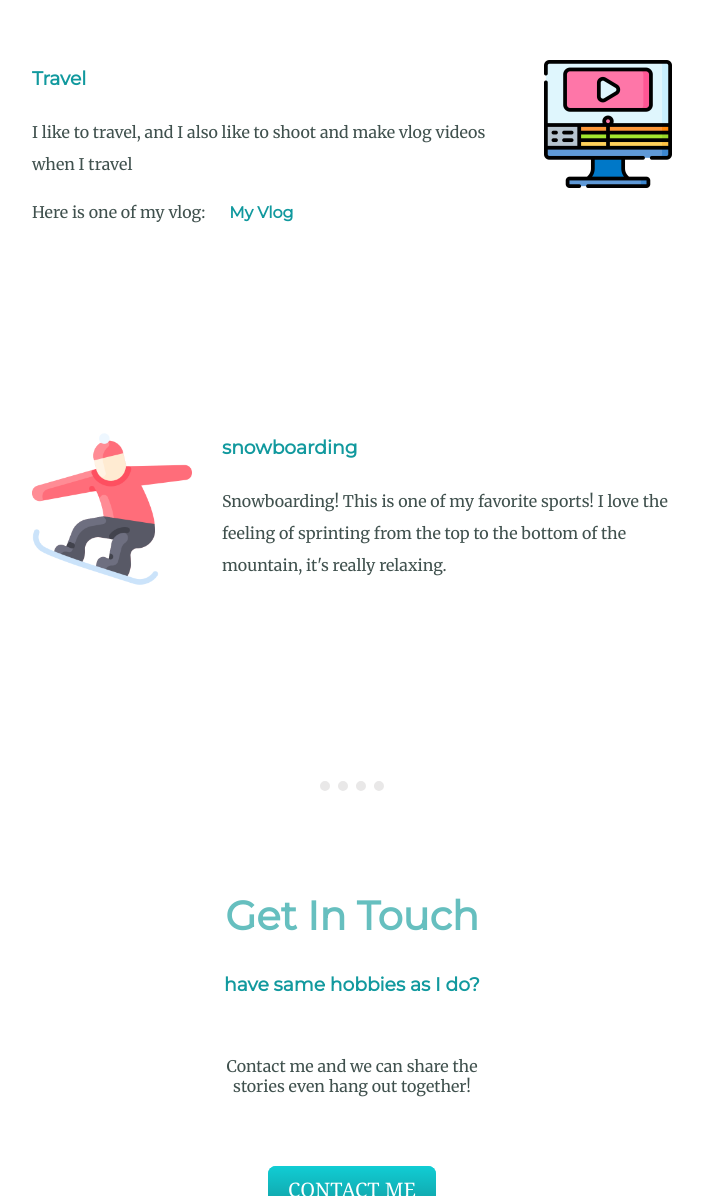
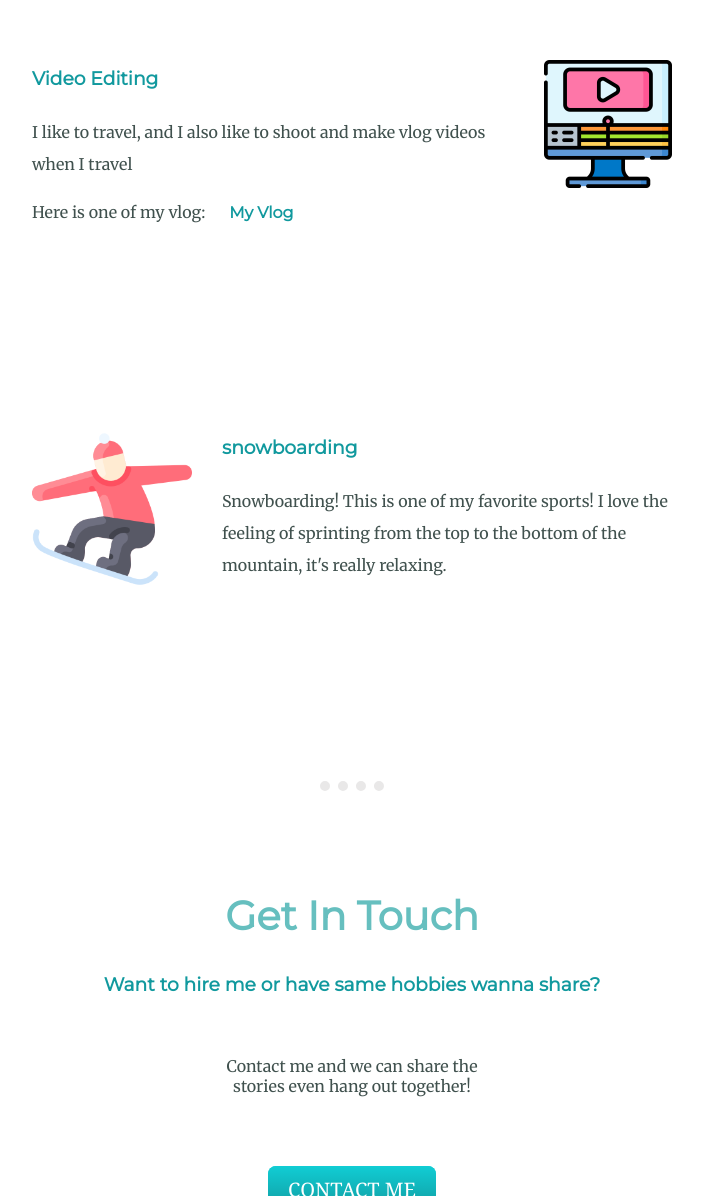
Before and after one commit to Mozitiz/MyWebsite, a plain HTML site: page index.html in a window 1280 px wide. Shown: the part 2037-3233 px from the top of the page, without its empty margins (288-991 px from the left). Drawn offline with Linux system fonts and the light colour scheme.

Commit message:
main index file update

```diff
--- a/index.html
+++ b/index.html
@@ -37,7 +37,7 @@
 		  </div>
 		  <div class="skill-row">
 			<img class="videoEdit-img" src="images/videoEdit.png" alt="videoEdit">
-			<h3>Travel</h3>
+			<h3>Video Editing</h3>
 			<p class="hobby-discrip">I like to travel, and I also like to shoot and make vlog videos when I travel</p>
 			<p>Here is one of my vlog:
 				<a href="https://www.bilibili.com/video/BV1BL4y1A72A/?share_source=copy_web&vd_source=15a2ffd24936c50ab9ce99766f20d9e0">
@@ -55,7 +55,7 @@
 		<hr>
 		<div class="contact-me">
 		  <h2>Get In Touch</h2>
-		  <h3>have same hobbies as I do?</h3>
+		  <h3>Want to hire me or have same hobbies wanna share?</h3>
 		  <p class="cnt-message">Contact me and we can share the stories even hang out together!</p>
 		  <a class="btn" href="mailto:douyuchengnan@email.com">CONTACT ME</a>
 		</div>
@@ -63,7 +63,7 @@
 
 
 	<div class="bottom-container">
-		<a class="footer-link" href="https://www.linkedin.com/in/zilue-zhang-0a41861b7">LinkedIn</a>
+		<a class="footer-link" href="http://linkedin.com/in/zilue-zhang-0a41861b7">LinkedIn</a>
 		<a class="footer-link" href="https://s1m-ple.github.io/cv/">CV</a>
 		<p> Phone -- US: 7178398338 / China: 18620114045</p>
 		<p> WeChat: Mozitiz0067</p>
```
